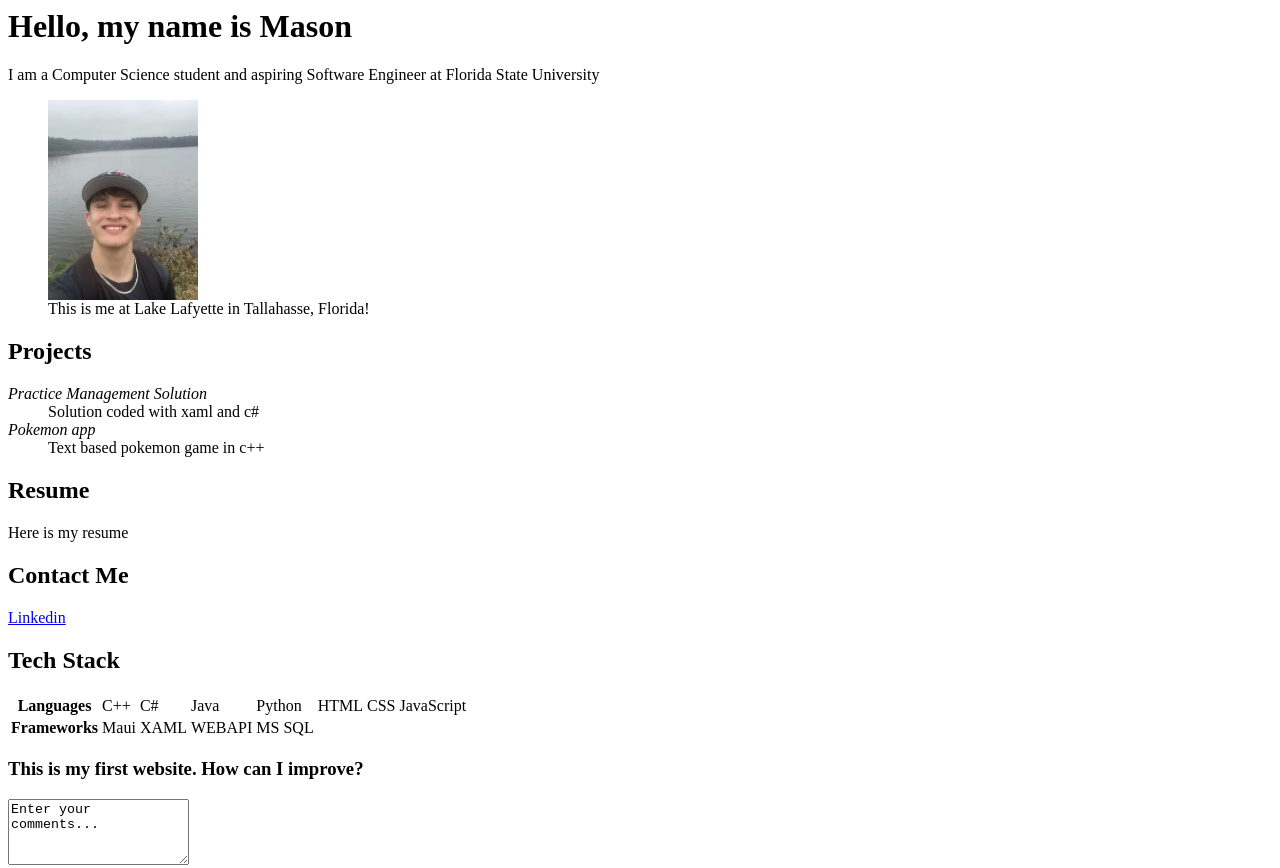
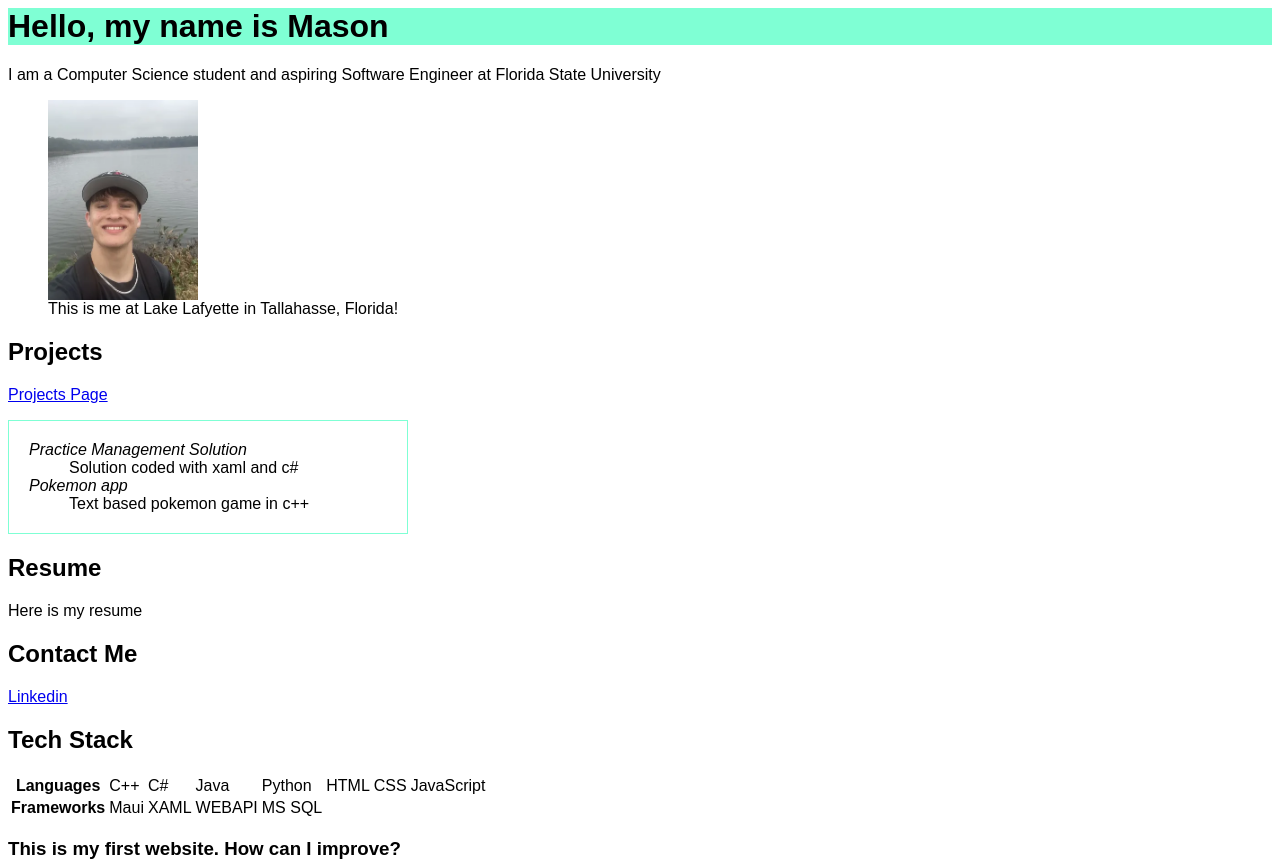
Before and after one commit to mhartle02/personal-portfolio, a plain HTML site: page main.html in a window 1280 px wide. Shown: the top 868 px of the page. Drawn offline with Linux system fonts and the light colour scheme.

Commit message:
working with css

```diff
--- a/main.html
+++ b/main.html
@@ -1,6 +1,7 @@
 <html>
 
     <head>
+        <link href="style.css" type="text/css" rel="stylesheet" />
         <title>Mason Hartle</title>
     </head>
 
@@ -13,16 +14,18 @@
             <figcaption>This is me at Lake Lafyette in Tallahasse, Florida!</figcaption>
         </figure>
 
+        <div id="projdiv">
+            <h2>Projects</h2>
+            <p><a href="projects.html"> Projects Page</a></p>
+            <dl id="proj">
 
-        <h2>Projects</h2>
+                <dt><i>Practice Management Solution</i></dt>
+                <dd>Solution coded with xaml and c#</dd>
 
-        <dl>
-            <dt><i>Practice Management Solution</i></dt>
-            <dd>Solution coded with xaml and c#</dd>
-
-            <dt><i>Pokemon app</i></dt>
-            <dd>Text based pokemon game in c++</dd>
-        </dl>
+                <dt><i>Pokemon app</i></dt>
+                <dd>Text based pokemon game in c++</dd>
+            </dl>
+        </div>
 
         <h2>Resume</h2>
         <p>Here is my resume</p>
--- /dev/null
+++ b/projects.css
@@ -0,0 +1,19 @@
+#headdiv {
+
+    width: 120px;
+    padding-left: 820;
+    padding-top: 40;
+}
+
+h1 {
+    font-size: 60;
+}
+
+#ppdiv {
+    padding-top: 50;
+    padding-left: 500;
+}
+
+h2 {
+    font-size: 30;
+}
--- a/style.css
+++ b/style.css
@@ -0,0 +1,17 @@
+* {
+    font-family: arial;
+
+}
+
+h1 {
+    background-color: aquamarine;
+}
+
+#proj {
+    padding: 20px;
+    border: 1px solid aquamarine;
+}
+
+#projdiv {
+    width: 400px;
+}
```
Also changed, not shown: projects.html (added, +24 -0 lines), pp1.png (added), pp2.png (added).
